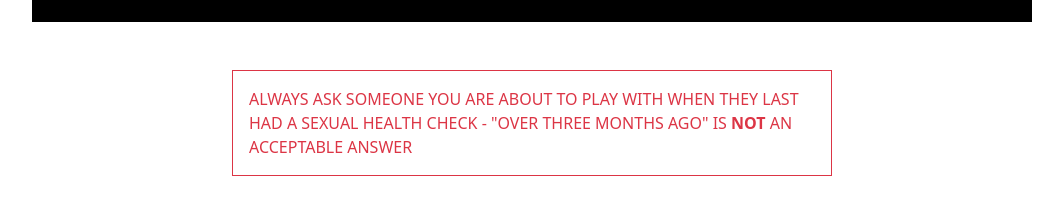
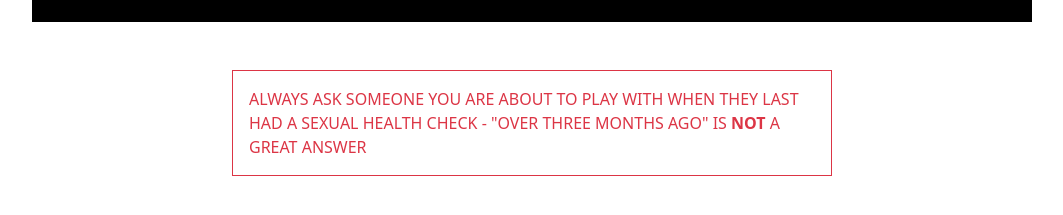
Before and after one commit to dantrovato/the-tribe-react18, a React (Vite) app: page /rules in a window 1280 px wide. Shown: the part 344-559 px from the top of the page, without its empty margins (108-1171 px from the left). Built offline with nearby package versions, Linux system fonts and the light colour scheme.

Commit message:
Fix typo on events

```diff
--- a/src/components/Events.tsx
+++ b/src/components/Events.tsx
@@ -12,8 +12,8 @@ const Events = () => {
       >
         This is one of the smaller parties in Hornsey, N80JU, at the tribe
         house, with hot tub and fire pit in the garden and it's a great intro
-        for the newbies. It will have roughly around 30 to 40 very atractive and
-        super friendly people. Remember there is never any pressure to get
+        for the newbies. It will have roughly around 30 to 40 very attractive
+        and super friendly people. Remember there is never any pressure to get
         involved so come and say hi :)
       </p>
       <p
--- a/src/components/Rules.tsx
+++ b/src/components/Rules.tsx
@@ -7,8 +7,8 @@ const Rules = () => {
     <div className="m-5 text-muted">
       <p className="text-danger p-3" style={{ border: `1px solid ${danger}` }}>
         ALWAYS ASK SOMEONE YOU ARE ABOUT TO PLAY WITH WHEN THEY LAST HAD A
-        SEXUAL HEALTH CHECK - "OVER THREE MONTHS AGO" IS <strong>NOT </strong>
-        AN ACCEPTABLE ANSWER
+        SEXUAL HEALTH CHECK - "OVER THREE MONTHS AGO" IS <strong>NOT </strong>A
+        GREAT ANSWER
       </p>
       <h1 className="text-center mb-3">How it works</h1>
 
```
